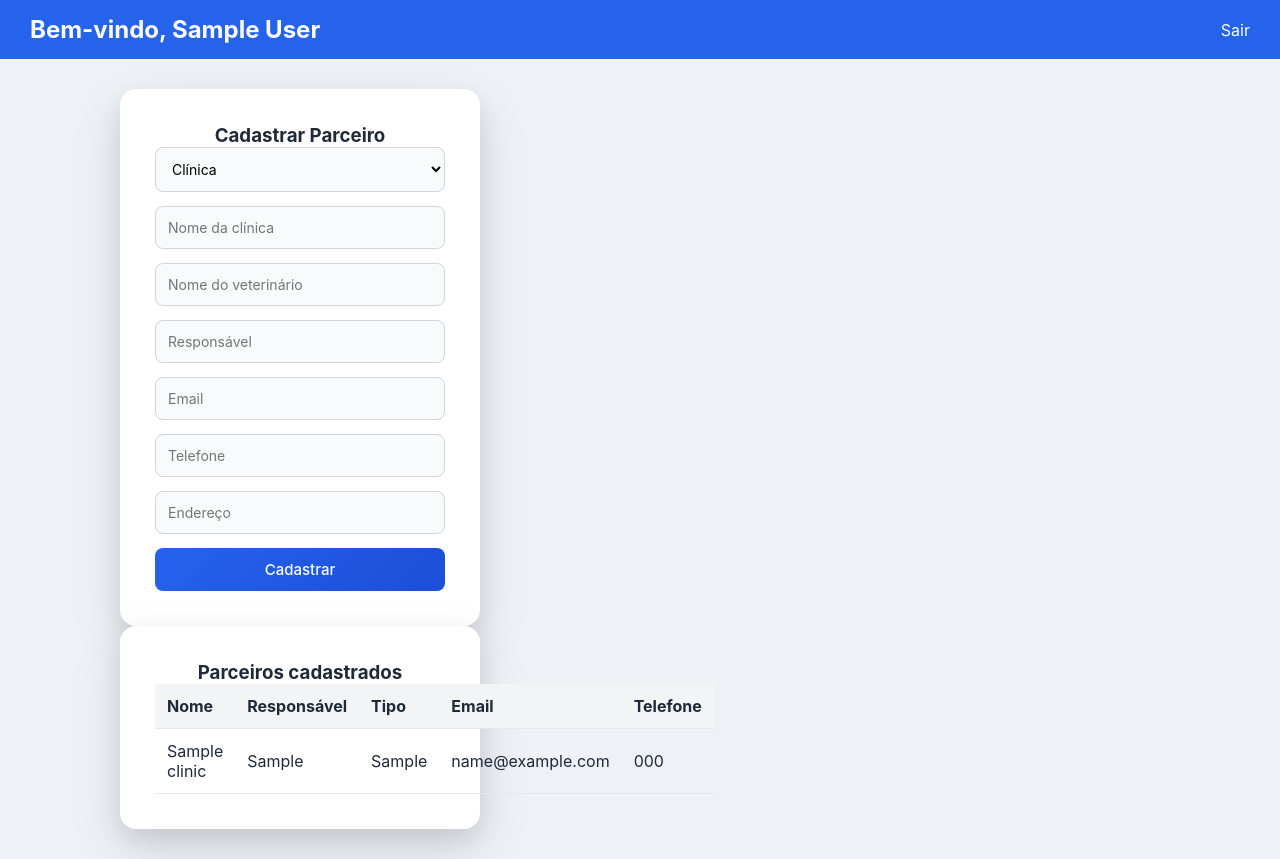
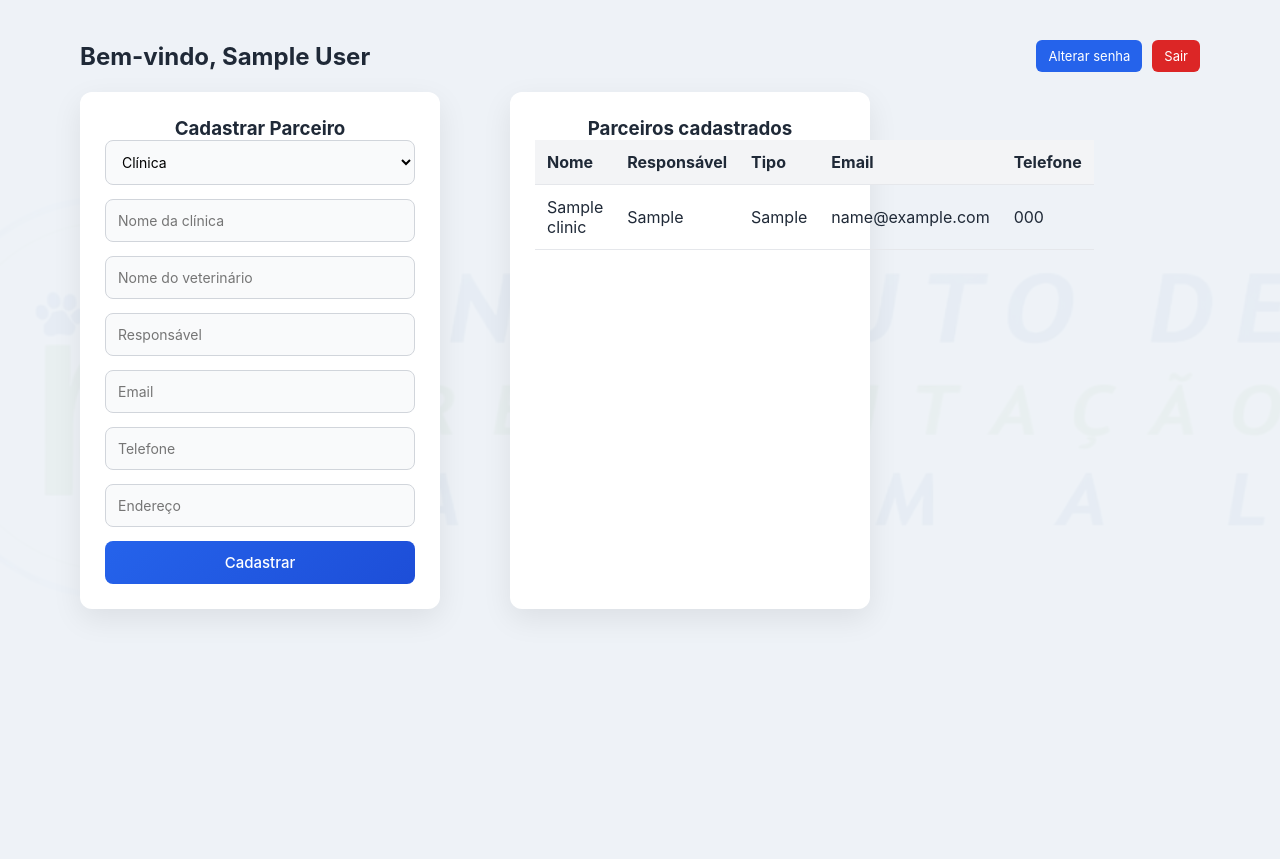
Before and after one commit to Iching1991/Cadastro-Seguro, a Flask app: page /dashboard in a window 1280 px wide. After the commit the page ends 613 px from the top, so only its background shows below. Run offline with Flask 3, Linux system fonts and the light colour scheme; the visitor is signed in with stand-in values (Sample User, id 1); tables that the repository leaves empty hold one stand-in row (values such as "Sample post").

Commit message:
Update dashboard.html

```diff
--- a/templates/dashboard.html
+++ b/templates/dashboard.html
@@ -5,24 +5,122 @@
 <meta charset="UTF-8">
 <meta name="viewport" content="width=device-width, initial-scale=1.0">
 
-<title>Painel de Parceiros</title>
+<title>Painel</title>
 
 <link rel="stylesheet" href="{{ url_for('static', filename='css/style.css') }}">
+
+<style>
+
+/* FUNDO COM LOGO */
+.logo-bg{
+    position:fixed;
+    top:50%;
+    left:50%;
+    transform:translate(-50%,-50%);
+    width:120vw;
+    opacity:0.04;
+    z-index:0;
+    pointer-events:none;
+}
+
+/* CONTAINER MAIS LARGO */
+.container{
+    position:relative;
+    z-index:2;
+    max-width:1200px;
+    margin:auto;
+    padding:40px;
+}
+
+/* GRID */
+.grid{
+    display:grid;
+    grid-template-columns: 400px 1fr;
+    gap:30px;
+}
+
+/* CARD */
+.card{
+    background:white;
+    padding:25px;
+    border-radius:12px;
+    box-shadow:0 10px 30px rgba(0,0,0,0.08);
+}
+
+/* HEADER */
+.header{
+    display:flex;
+    justify-content:space-between;
+    align-items:center;
+    margin-bottom:20px;
+}
+
+.actions{
+    display:flex;
+    gap:10px;
+}
+
+/* BOTÕES */
+.btn{
+    padding:8px 12px;
+    border-radius:6px;
+    font-size:13px;
+    text-decoration:none;
+    color:white;
+}
+
+.btn-logout{ background:#dc2626; }
+.btn-password{ background:#2563eb; }
+
+/* FORM SENHA */
+.password-box{
+    display:none;
+    margin-bottom:20px;
+}
+
+</style>
+
 </head>
 
 <body>
 
-<header>
-    <h2>Bem-vindo, {{ user.nome }}</h2>
-    <a class="logout" href="{{ url_for('logout') }}">Sair</a>
-</header>
+<!-- LOGO FUNDO -->
+<img src="{{ url_for('static', filename='img/logo.png') }}" class="logo-bg">
+
 
 <div class="container">
 
-<!-- ============================
-CADASTRO DE PARCEIROS
-============================ -->
+<!-- HEADER -->
+<div class="header">
+    <h2>Bem-vindo, {{ user.nome }}</h2>
 
+    <div class="actions">
+        <a href="#" class="btn btn-password" onclick="togglePassword()">Alterar senha</a>
+        <a href="{{ url_for('logout') }}" class="btn btn-logout">Sair</a>
+    </div>
+</div>
+
+
+<!-- ALTERAR SENHA -->
+<div class="card password-box" id="passwordBox">
+
+<form method="POST" action="{{ url_for('change_password') }}">
+
+<h3>Alterar senha</h3>
+
+<input type="password" name="senha_atual" placeholder="Senha atual" required>
+<input type="password" name="nova_senha" placeholder="Nova senha" required>
+
+<button type="submit">Salvar nova senha</button>
+
+</form>
+
+</div>
+
+
+<div class="grid">
+
+<!-- FORM CADASTRO -->
 <div class="card">
 
 <h3>Cadastrar Parceiro</h3>
@@ -50,10 +148,7 @@ CADASTRO DE PARCEIROS
 </div>
 
 
-<!-- ============================
-LISTA DE PARCEIROS
-============================ -->
-
+<!-- LISTA -->
 <div class="card">
 
 <h3>Parceiros cadastrados</h3>
@@ -84,5 +179,15 @@ LISTA DE PARCEIROS
 
 </div>
 
+</div>
+
+
+<script>
+function togglePassword(){
+    const box = document.getElementById("passwordBox");
+    box.style.display = box.style.display === "block" ? "none" : "block";
+}
+</script>
+
 </body>
 </html>
```
